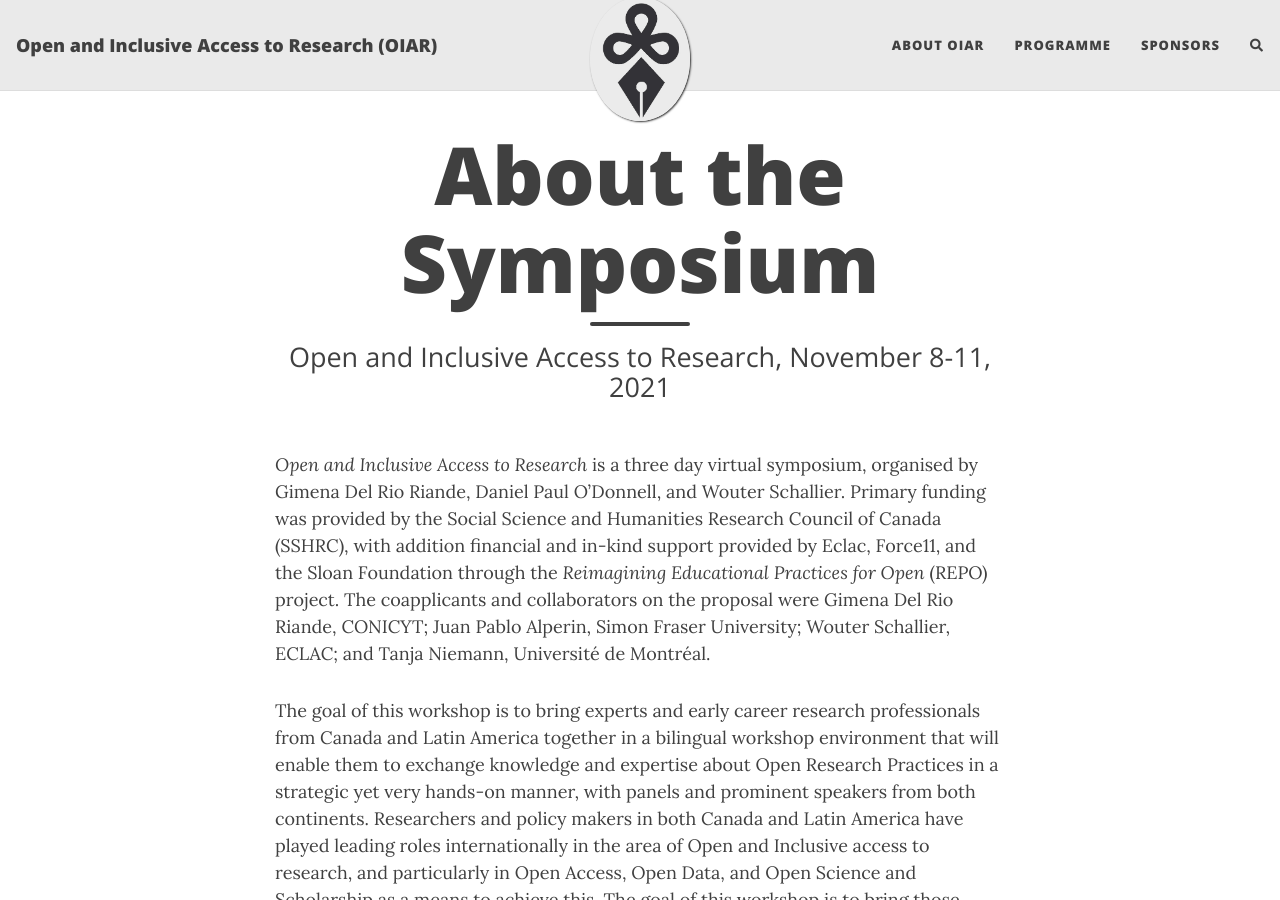
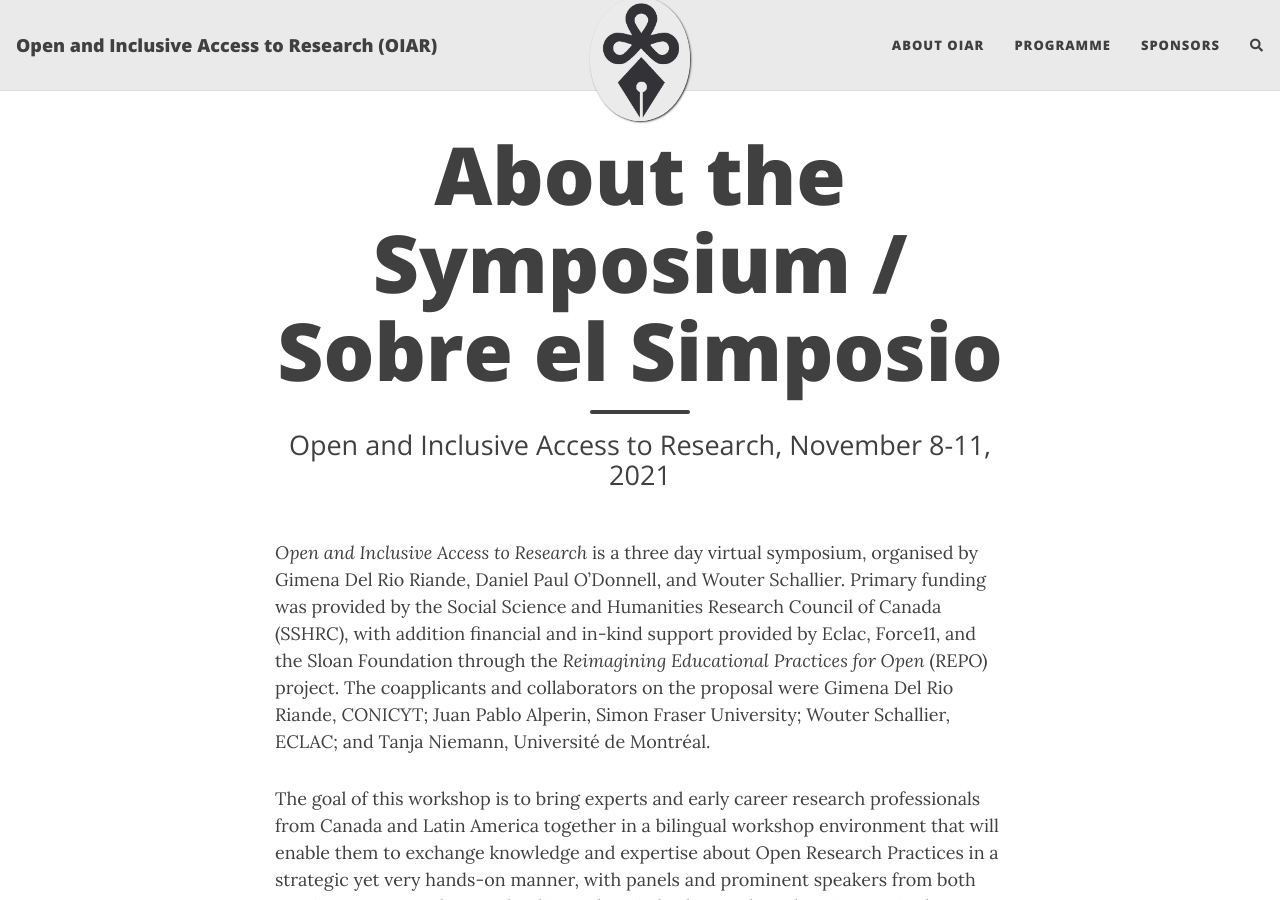
Before and after one commit to caedmon5/OIAR, a Jekyll site: the page built from aboutOIAR.md, in a window 1280 px wide and 900 px high. Built offline with Jekyll 4.4.1, drawn with Linux system fonts in a browser that asks for light colours; nearby versions of some CDN libraries; comment, search, counter and statistics services are not loaded.

Commit message:
Trad titulo

```diff
--- a/aboutOIAR.md
+++ b/aboutOIAR.md
@@ -1,6 +1,6 @@
 ---
 layout: page
-title: About the Symposium
+title: About the Symposium / Sobre el Simposio
 subtitle: Open and Inclusive Access to Research, November 8-11, 2021
 ---
 
@@ -12,7 +12,6 @@ The project was submitted in February 2020 to fund what originally supposed to b
 
 ----
 
-
 _Acceso Abierto e Inclusivo a la Investigación_ es un simposio virtual de tres días, organizado por Gimena Del Rio Riande, Daniel Paul O'Donnell y Wouter Schallier. La financiación primaria fue proporcionada por el Consejo de Investigación en Ciencias Sociales y Humanidades de Canadá (SSHRC), con apoyo financiero y en adicional proporcionado por Eclac, FORCE11 y la Fundación Sloan a través del proyecto _Reimagining Educational Practices for Open_ (REPO). Los coaplicantes y colaboradores de la propuesta fueron Gimena Del Rio Riande, CONICET; Juan Pablo Alperin, Universidad Simon Fraser; Wouter Schallier, CEPAL; y Tanja Niemann, Université de Montréal.
 
 El objetivo de este evento es reunir a expertos y profesionales de investigación de Canadá y América Latina en un entorno bilingüe que les permitirá intercambiar conocimientos y experiencia sobre prácticas de investigación abierta de una manera estratégica pero muy práctica, con paneles y talleres de destacados ponentes de ambos continentes. Investigadores y tomadores de decisión, tanto en Canadá como en América Latina, han desempeñado un papel de liderazgo a nivel internacional en el área de acceso abierto e inclusivo a la investigación, y particularmente en acceso abierto, datos abiertos y ciencia abierta y becas como un medio para lograrlo. El objetivo de este evento es reunir a esos expertos e investigadores de carrera temprana para discutir áreas de convergencia y diferencia de una manera más sistemática.
```
